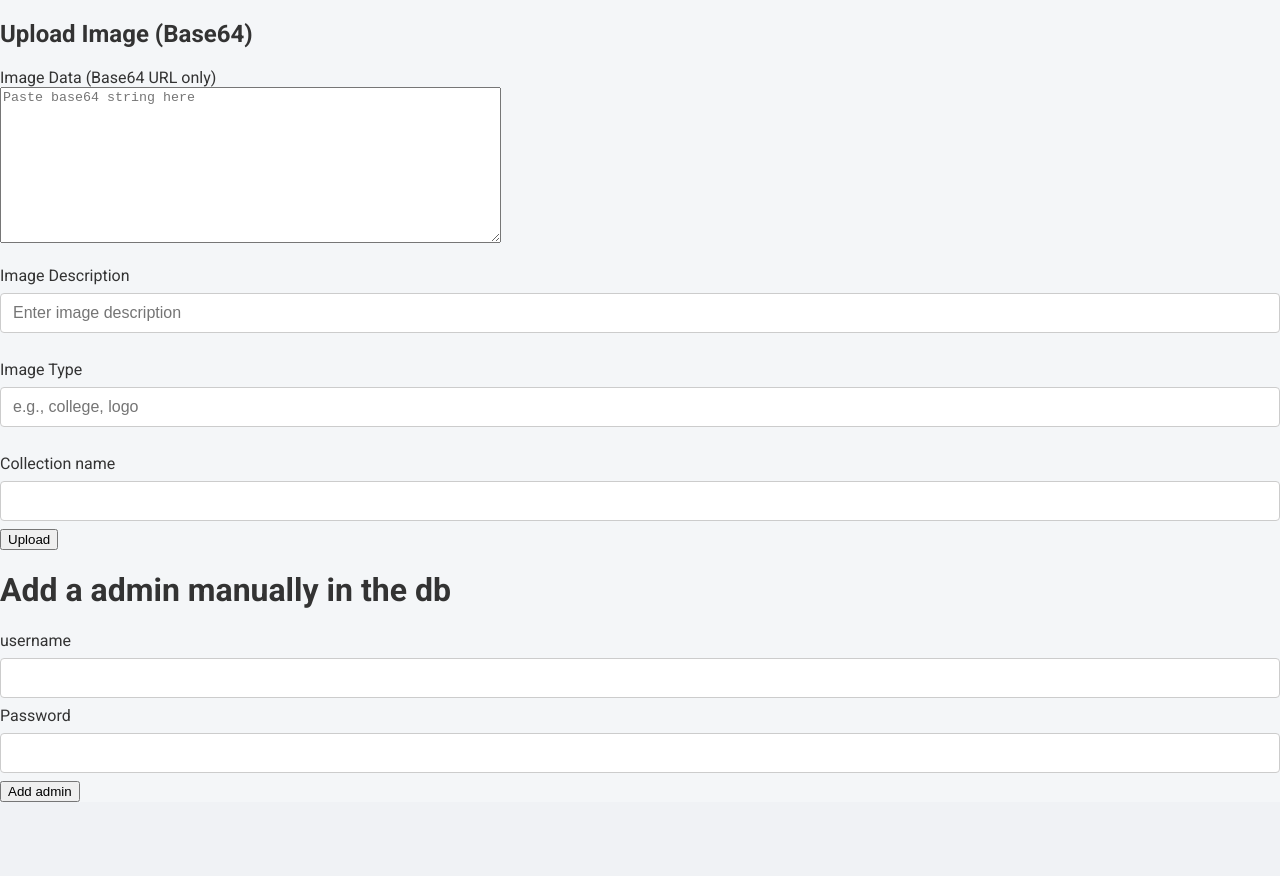
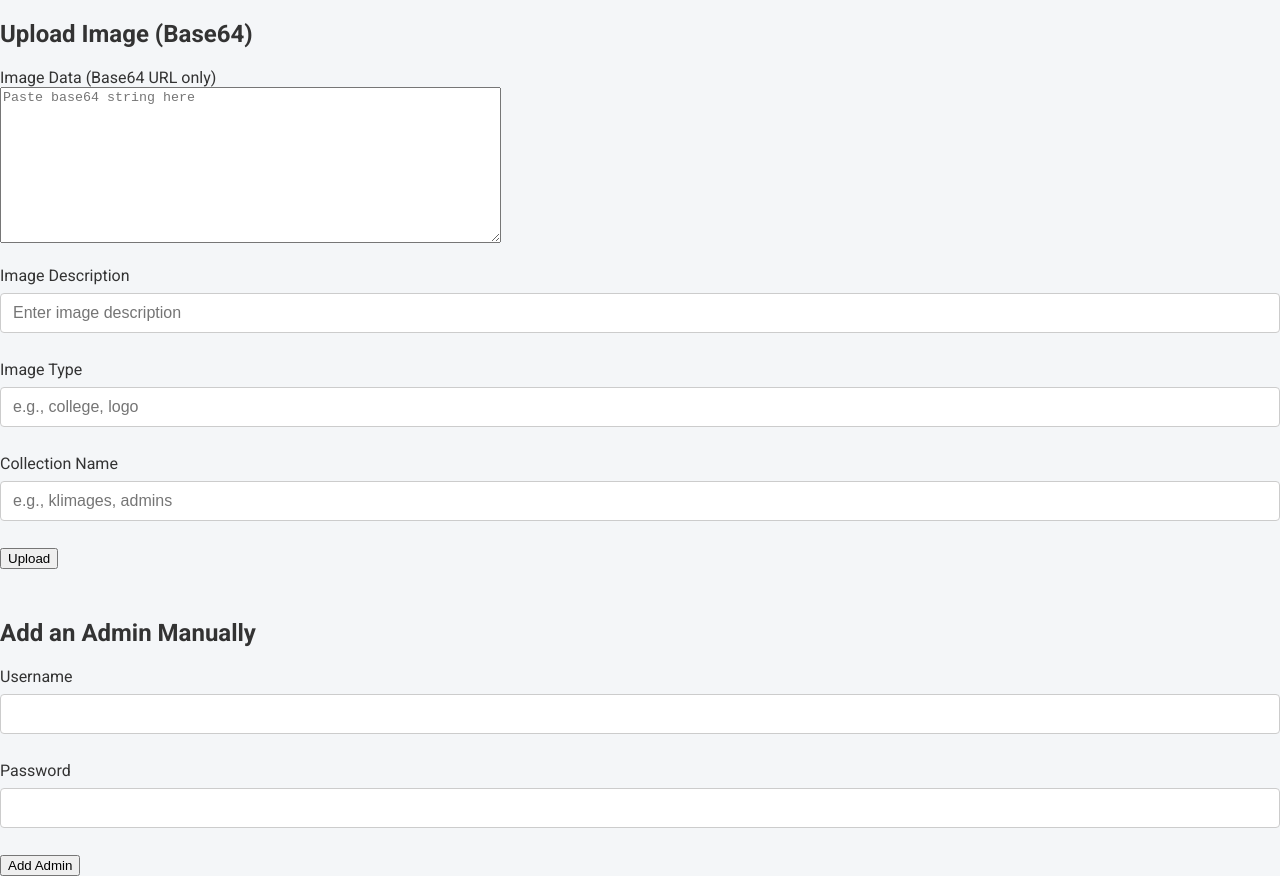
Before and after one commit to Prashanth32124/CampusKartfrontend, a React (Create React App) app: page /AdminDashboard in a window 1280 px wide. Before the commit the page ends 802 px from the top, so only its background shows below. Built offline with nearby package versions, Linux system fonts and the light colour scheme; sample sign-in values are in the browser's storage.

Commit message:
Added data  and logic

```diff
--- a/src/AdminDashboard.jsx
+++ b/src/AdminDashboard.jsx
@@ -5,118 +5,115 @@ function AdminDashboard() {
   const [imagedata, setImagedata] = useState('');
   const [imagedesc, setImagedesc] = useState('');
   const [imageType, setImageType] = useState('');
-  const [message, setMessage] = useState('');
-  const [username,setUsername]=useState();
-  const [password,setPassword]=useState();
-  const [clgname,setClgname]=useState();
-  const handleclgname=(e)=>{
-    setClgname(e.target.value);
-  }
-  const handleusername=(e)=>{
-    setUsername(e.target.value);
-  }
-  const handlepassword=(e)=>{
-    setPassword(e.target.value);
-  }
-  const handleimgdata = (e) => {
-    setImagedata(e.target.value);
-  };
-
-  const handleimgdesc = (e) => {
-    setImagedesc(e.target.value);
-  };
-
-  const handleimageType = (e) => {
-    setImageType(e.target.value);
-  };
+  const [clgname, setClgname] = useState('');
+  const [username, setUsername] = useState('');
+  const [password, setPassword] = useState('');
 
   const handleSubmit = async () => {
-    const res = await axios.post('https://rp2backend.vercel.app/AdminDashboard',
+    if (!imagedata || !imagedesc || !imageType || !clgname) {
+      alert("Please fill all image fields");
+      return;
+    }
+
+    const payload = {
       imagedata,
       imagedesc,
       imageType,
       clgname
-    );
+    };
+
+    try {
+      const res = await axios.post('https://rp2backend.vercel.app/AdminDashboard', payload);
       if (res.data?.message) {
         alert(res.data.message);
       } else {
         alert("Something went wrong!");
       }
+    } catch (error) {
+      alert("Upload failed!");
+      console.error(error);
+    }
   };
-  const handleab=async()=>{
-    if(username==" " || password==" "){
-      alert("please fill the details admin");
+
+  const handleab = async () => {
+    if (!username || !password || username.trim() === "" || password.trim() === "") {
+      alert("Please fill the admin details");
+      return;
     }
-    try{
-      const res=await axios.post("https://rp2backend.vercel.app/Adminadd",{
+
+    try {
+      const res = await axios.post("https://rp2backend.vercel.app/Adminadd", {
         username,
         password
-      })
-      if(res.data.success){
-        alert("new admin added successfully");
+      });
+      if (res.data.success) {
+        alert("New admin added successfully");
+      } else {
+        alert("Error occurred");
       }
-      else{
-        alert("error ocuured");
+    } catch (err) {
+      alert("Server error occurred");
+      console.error(err);
     }
-    }
-    catch{
-      alert("error occured");
-    }
-  }
+  };
+
   return (
     <div>
       <h2>Upload Image (Base64)</h2>
-      <form onSubmit={handleSubmit}>
+
       <label>Image Data (Base64 URL only)</label><br />
       <textarea
         value={imagedata}
-          onChange={handleimgdata}
+        onChange={(e) => setImagedata(e.target.value)}
         rows="10"
         cols="60"
         placeholder="Paste base64 string here"
-          required
       /><br /><br />
 
       <label>Image Description</label><br />
       <input
         type="text"
         value={imagedesc}
-          onChange={handleimgdesc}
+        onChange={(e) => setImagedesc(e.target.value)}
         placeholder="Enter image description"
-          required
       /><br /><br />
 
       <label>Image Type</label><br />
       <input
         type="text"
         value={imageType}
-          onChange={handleimageType}
+        onChange={(e) => setImageType(e.target.value)}
         placeholder="e.g., college, logo"
-          required
       /><br /><br />
-        <label>Collection name</label>
+
+      <label>Collection Name</label><br />
       <input
         type="text"
         value={clgname}
-        onChange={handleclgname}/>
+        onChange={(e) => setClgname(e.target.value)}
+        placeholder="e.g., klimages, admins"
+      /><br /><br />
 
-        <button type="submit">Upload</button>
-      </form>
-      <div>
-        <h1>Add a admin manually in the db</h1>
-        <label>username</label>
+      <button onClick={handleSubmit}>Upload</button>
+
+      <div style={{ marginTop: "50px" }}>
+        <h2>Add an Admin Manually</h2>
+
+        <label>Username</label><br />
         <input
           type="text"
           value={username}
-        onChange={handleusername}
-        />
-        <label>Password</label>
+          onChange={(e) => setUsername(e.target.value)}
+        /><br /><br />
+
+        <label>Password</label><br />
         <input
           type="password"
           value={password}
-        onChange={handlepassword}
-        />
-       <button onClick={handleab}>Add admin</button>
+          onChange={(e) => setPassword(e.target.value)}
+        /><br /><br />
+
+        <button onClick={handleab}>Add Admin</button>
       </div>
     </div>
   );
```
Lines whose indentation alone changed are shown as unchanged.
